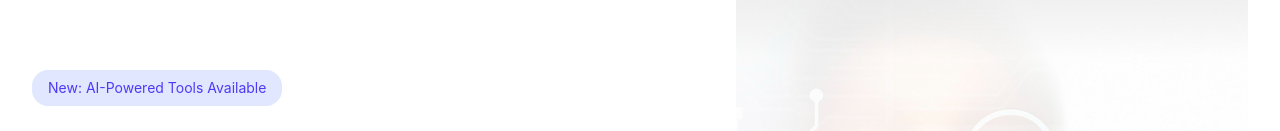
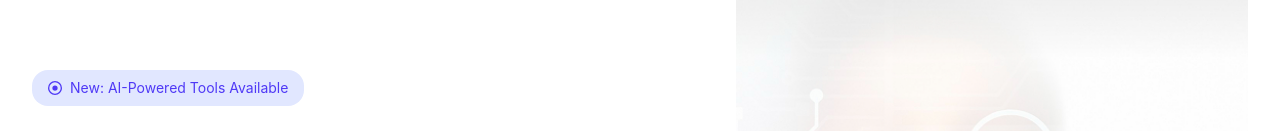
Before and after one commit to shihab-bhuiya/Ai-Subscription-Tools, a React (Vite) app: page / in a window 1280 px wide. Shown: the part 165-296 px from the top of the page. Built offline with nearby package versions, Linux system fonts and the light colour scheme.

Commit message:
minor change on text design

```diff
--- a/src/Component/Banner/Banner.jsx
+++ b/src/Component/Banner/Banner.jsx
@@ -1,5 +1,6 @@
 import React from "react";
 import img from '../../assets/banner.png'
+import { FaRegCircleDot } from "react-icons/fa6";
 
 const Banner = () => {
   return (
@@ -7,9 +8,10 @@ const Banner = () => {
 
       {/* Left Side */}
       <div className="space-y-5 text-center lg:text-left">
-        <button className="rounded-2xl bg-[#E1E7FF] text-[#4F39F6] px-4 py-2 text-sm">
-          New: AI-Powered Tools Available
-        </button>
+        <button className="flex items-center gap-2 rounded-2xl bg-[#E1E7FF] text-[#4F39F6] px-4 py-2 text-sm whitespace-nowrap">
+  <FaRegCircleDot />
+  <span>New: AI-Powered Tools Available</span>
+</button>
 
         <h1 className="font-bold text-4xl sm:text-5xl lg:text-6xl leading-tight">
           Supercharge Your <br /> Digital Workflow
--- a/src/Component/Data/Data.jsx
+++ b/src/Component/Data/Data.jsx
@@ -1,5 +1,6 @@
 import React, { useState } from 'react';
 import { toast } from 'react-toastify';
+
 
 const Data = ({data, setSelectData, selectData}) => {
   const [isSelected, setIsSelected] = useState(false);
```
